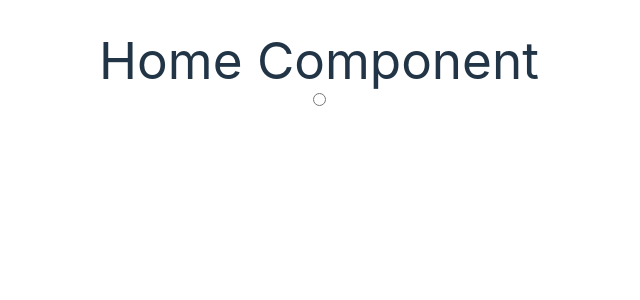
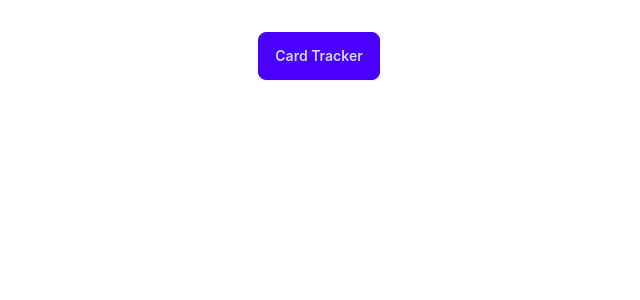
Before and after one commit to usuless/WitcherCollector, a Vue app: page / in a window 1280 px wide. Shown: the top 300 px of the page, without its empty margins (321-961 px from the left). Built offline with nearby package versions, Linux system fonts and the light colour scheme; what vue3-lazyload would draw is missing.

Commit message:
kinda lost

```diff
--- a/src/components/SearchSection.vue
+++ b/src/components/SearchSection.vue
@@ -57,7 +57,7 @@ const decksGrouping: Array<Deck> = [
         >
       </div>
     </div>
-    <div class="py-4">
+    <div class="flex flex-col justify-center">
       <button
         class="btn btn-neutral"
         @click="checkedFilter = !checkedFilter"
--- a/src/views/CardsView.vue
+++ b/src/views/CardsView.vue
@@ -58,7 +58,9 @@ watch(checkedIDs, () =>
 <template>
   <div class="flex flex-col items-center justify-between">
     <div class="">
-      <input type="radio" v-model="model" :value="HomeView" />
+      <button class="btn btn-primary mb-5" @click="model = HomeView">
+        Home Page
+      </button>
       <SearchSection
         v-model:location="searchLocation"
         v-model:name="searchName"
--- a/src/views/HomeView.vue
+++ b/src/views/HomeView.vue
@@ -1,8 +1,12 @@
 <script setup lang="ts">
-import CardsView from './CardsView.vue';
+import CardsView from "./CardsView.vue";
 const model = defineModel();
 </script>
 <template>
-  <h1>Home Component</h1>
-  <input type="radio" :value="CardsView" v-model="model"></input>
+  <section>
+    <button @click="model = CardsView" class="btn btn-primary">
+      Card Tracker
+    </button>
+  </section>
 </template>
+<style scoped></style>
```
